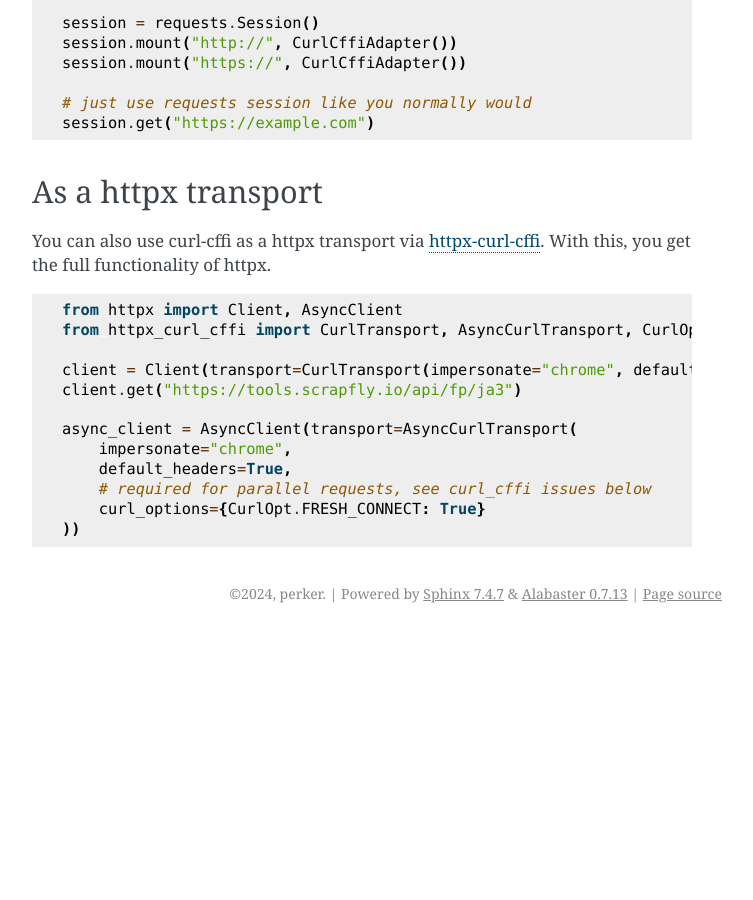
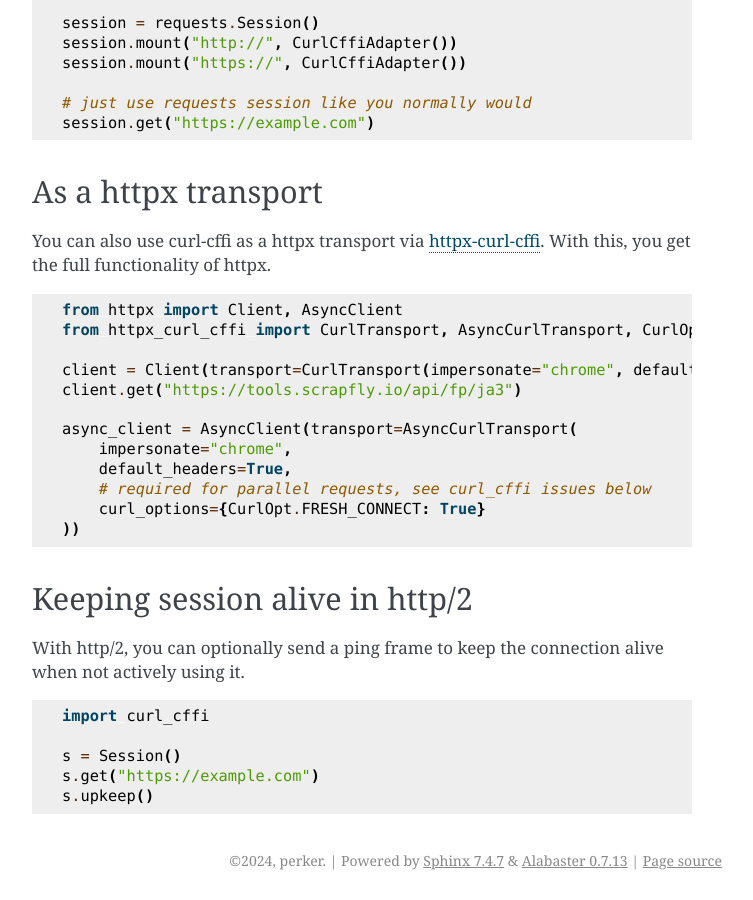
Before and after one commit to lexiforest/curl_cffi, a Sphinx documentation site: the page built from docs/advanced.rst, in a window 1280 px wide and 900 px high, scrolled down 1141 px. Shown: the whole window, without its empty margins (388-1141 px from the left). Built offline with Sphinx 7.4.7, drawn with Linux system fonts in a browser that asks for light colours; before the commit the page ends 1774 px from its top, so only the background shows below that; some of the changed text lies outside the part shown.

Commit message:
Add docs for upkeep

```diff
--- a/docs/advanced.rst
+++ b/docs/advanced.rst
@@ -85,3 +85,18 @@ With this, you get the full functionality of httpx.
        # required for parallel requests, see curl_cffi issues below
        curl_options={CurlOpt.FRESH_CONNECT: True}
    ))
+
+
+Keeping session alive in http/2
+------
+
+With http/2, you can optionally send a ping frame to keep the connection alive when not actively using it.
+
+
+.. code-block:: python
+
+   import curl_cffi
+
+   s = Session()
+   s.get("https://example.com")
+   s.upkeep()
--- a/pyproject.toml
+++ b/pyproject.toml
@@ -14,7 +14,6 @@ urls = { "repository" = "https://github.com/lexiforest/curl_cffi" }
 classifiers = [
     "Development Status :: 4 - Beta",
     "Intended Audience :: Developers",
-    "License :: OSI Approved :: MIT License",
     "Programming Language :: Python :: 3",
     "Programming Language :: Python :: 3.9",
     "Programming Language :: Python :: 3.10",
```
Also changed, not shown: 1 other file.
